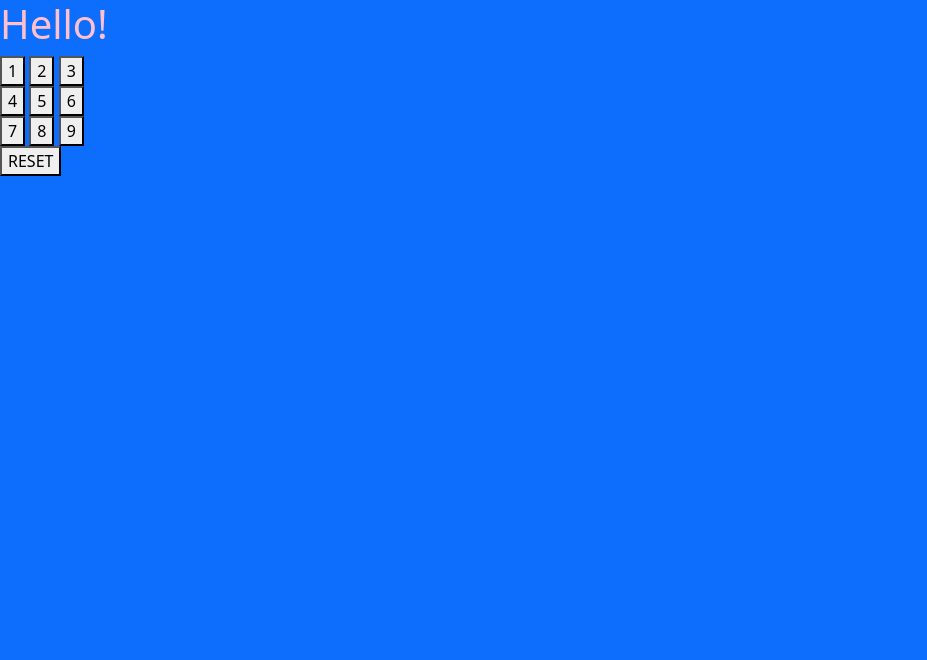
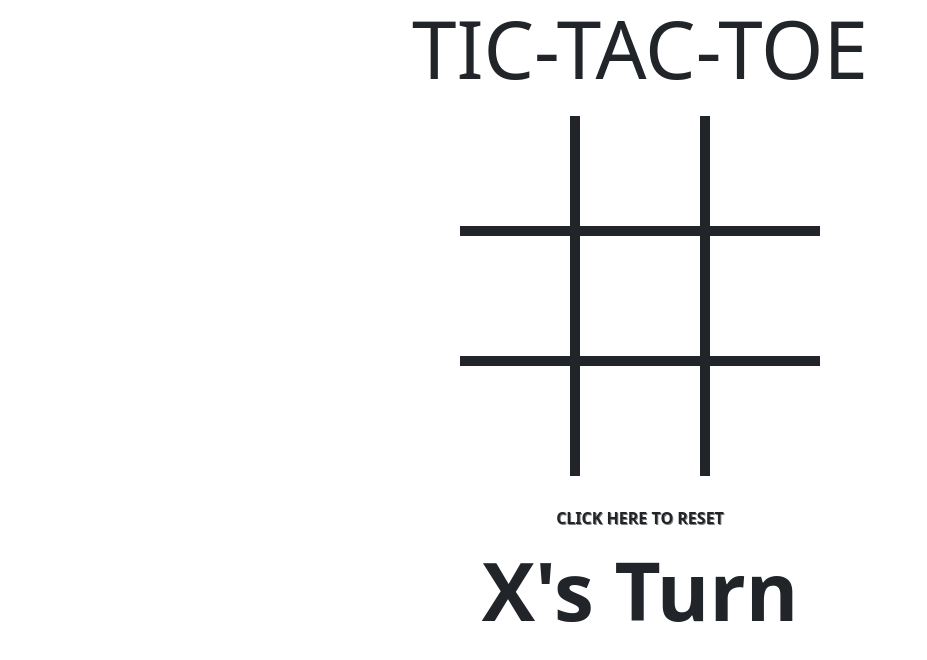
Before and after one commit to hpknollenberg/tic-tac-toe, a website built with Vite: page index.html in a window 1280 px wide. Shown: the whole page, without its empty margins (0-927 px from the left). Built offline with nearby package versions, Linux system fonts and the light colour scheme.

Commit message:
Should Have done

```diff
--- a/css/style.css
+++ b/css/style.css
@@ -1,3 +1,138 @@
 h1 {
-  color: pink;
+  text-align: center;
+  font-size: 10vh;
+  margin-bottom: 2.5vh;
 }
+
+#buttonOne {
+  border-bottom-style: solid;
+  border-right-style: solid;
+  border-width: 10px;
+  text-align: center;
+  height: 15vh;
+  line-height: 15vh;
+  width: 15vh;
+  font-size: 4rem;
+}
+
+#buttonTwo {
+  border-bottom-style: solid;
+  border-width: 10px;
+  text-align: center;
+  height: 15vh;
+  line-height: 15vh;
+  width: 15vh;
+  font-size: 4rem;
+}
+
+#buttonThree {
+  border-bottom-style: solid;
+  border-left-style: solid;
+  border-width: 10px;
+  text-align: center;
+  height: 15vh;
+  line-height: 15vh;
+  width: 15vh;
+  font-size: 4rem;
+}
+
+#buttonFour {
+  border-right-style: solid;
+  border-width: 10px;
+  text-align: center;
+  height: 15vh;
+  line-height: 15vh;
+  width: 15vh;
+  font-size: 4rem;
+}
+
+#buttonFive {
+  text-align: center;
+  height: 15vh;
+  line-height: 15vh;
+  width: 15vh;
+  font-size: 4rem;
+}
+
+#buttonSix {
+  border-left-style: solid;
+  border-width: 10px;
+  text-align: center;
+  height: 15vh;
+  line-height: 15vh;
+  width: 15vh;
+  font-size: 4rem;
+}
+
+#buttonSeven {
+  border-right-style: solid;
+  border-top-style: solid;
+  border-width: 10px;
+  text-align: center;
+  height: 15vh;
+  line-height: 15vh;
+  width: 15vh;
+  font-size: 4rem;
+}
+
+#buttonEight {
+  border-top-style: solid;
+  border-width: 10px;
+  text-align: center;
+  height: 15vh;
+  line-height: 15vh;
+  width: 15vh;
+  font-size: 4rem;
+}
+
+#buttonNine {
+  border-top-style: solid;
+  text-align: center;
+  border-left-style: solid;
+  border-width: 10px;
+  height: 15vh;
+  line-height: 15vh;
+  width: 15vh;
+  font-size: 4rem;
+}
+
+#reset {
+  text-align: center;
+  height: fit-content;
+  font-weight: bold;
+  margin: 10px;
+  padding: 10px;
+  text-shadow: 1px 1px grey;
+  font-size: 1rem;
+  margin-top: 2.5vh;
+}
+
+#reset:hover {
+  cursor: pointer;
+  border: solid;
+  background-color: yellow;
+}
+
+#message {
+  text-align: center;
+  height: 10vh;
+  line-height: 10vh;
+  font-size: 10vh;
+  font-weight: bold;
+}
+
+.button:hover {
+  cursor: pointer;
+}
+
+.button {
+  font-weight: bold;
+}
+
+.button:hover {
+  background-color: red;
+}
+
+.button:active {
+  background-color: blue;
+}
--- a/index.html
+++ b/index.html
@@ -10,23 +10,30 @@
     <!-- project styles -->
     <link rel="stylesheet" href="./css/style.css">
   </head>
-  <body class="bg-primary">
+  <body class="">
     <div id="app">
-      <h1>Hello!</h1>
-      <button id="buttonOne">1</button>
-      <button id="buttonTwo">2</button>
-      <button id="buttonThree">3</button>
-      <br>
-      <button id="buttonFour">4</button>
-      <button id="buttonFive">5</button>
-      <button id="buttonSix">6</button>
-      <br>
-      <button id="buttonSeven">7</button>
-      <button id="buttonEight">8</button>
-      <button id="buttonNine">9</button>
-      <br>
-      <button id="reset">RESET</button>
-      <p id="message"></p>
+      <h1>TIC-TAC-TOE</h1>
+      <div class="container">
+        <div id="first-row" class="d-flex row justify-content-center vw-75">
+          <div id="buttonOne" class="button col-2"></div>
+          <div id="buttonTwo" class="button col-2"></div>
+          <div id="buttonThree" class="button col-2"></div>
+        </div>
+        <div id="second-row" class="d-flex row justify-content-center vw-75">
+          <div id="buttonFour" class="button col-2"></div>
+          <div id="buttonFive" class="button col-2"></div>
+          <div id="buttonSix" class="button col-2"></div>
+        </div>
+        <div id="third-row" class="d-flex row justify-content-center vw-75">
+          <div id="buttonSeven" class="button col-2"></div>
+          <div id="buttonEight" class="button col-2"></div>
+          <div id="buttonNine" class="button col-2"></div>
+        </div>
+      </div>
+      <div class="d-flex justify-content-center vw-75 p-0">
+        <p id="reset">CLICK HERE TO RESET</p>
+      </div>
+      <p id="message">X's Turn</p>
     </div>
 
     <!-- BootStrap JavaScript -->
--- a/js/main.js
+++ b/js/main.js
@@ -27,6 +27,7 @@ let turnX = true;
 let winX = false;
 let winO = false;
 let draw = false;
+let gameOver = false;
 
 
     document.getElementById("buttonOne").addEventListener("click", () => {//When button is clicked...
@@ -156,15 +157,20 @@ document.getElementById("buttonNine").addEventListener("click", () => {//When bu
     })
 
 
+
 function display(button, id) {
+    if (gameOver !== true) {
         if (turnX === true) { //X
             document.getElementById(`${id}`).innerHTML = "X";//display X
             turnX = false;
+            document.getElementById("message").innerHTML = "O's Turn";
             return true;
         } else {
             document.getElementById(`${id}`).innerHTML = "O";//display X
             turnX = true;
+            document.getElementById("message").innerHTML = "X's Turn";
             return true;
+        }
     }
 }
 
@@ -191,6 +197,7 @@ function checkX() {
     }
     if (winX === true) {
         document.getElementById("message").innerHTML = "X WINS";
+        gameOver = true;
     } else {
         checkDraw();
     }
@@ -219,6 +226,7 @@ function checkO() {
 
     if (winO === true) {
         document.getElementById("message").innerHTML = "O WINS";;
+        gameOver = true;
     } else {
         checkDraw();
     }
@@ -240,6 +248,7 @@ function checkDraw() {
 
     if (draw === true) {
         document.getElementById("message").innerHTML = "DRAW";
+        gameOver = true;
     }
 }
 
@@ -272,17 +281,18 @@ function reset () {
     winX = false;
     winO = false;
     draw = false;
+    gameOver = false;
 
 
-    document.getElementById(`buttonOne`).innerHTML = "1";//display X
-    document.getElementById(`buttonTwo`).innerHTML = "2";//display X
-    document.getElementById(`buttonThree`).innerHTML = "3";//display X
-    document.getElementById(`buttonFour`).innerHTML = "4";//display X
-    document.getElementById(`buttonFive`).innerHTML = "5";//display X
-    document.getElementById(`buttonSix`).innerHTML = "6";//display X
-    document.getElementById(`buttonSeven`).innerHTML = "7";//display X
-    document.getElementById(`buttonEight`).innerHTML = "8";//display X
-    document.getElementById(`buttonNine`).innerHTML = "9";//display X
+    document.getElementById(`buttonOne`).innerHTML = "";//display X
+    document.getElementById(`buttonTwo`).innerHTML = "";//display X
+    document.getElementById(`buttonThree`).innerHTML = "";//display X
+    document.getElementById(`buttonFour`).innerHTML = "";//display X
+    document.getElementById(`buttonFive`).innerHTML = "";//display X
+    document.getElementById(`buttonSix`).innerHTML = "";//display X
+    document.getElementById(`buttonSeven`).innerHTML = "";//display X
+    document.getElementById(`buttonEight`).innerHTML = "";//display X
+    document.getElementById(`buttonNine`).innerHTML = "";//display X
 
-    document.getElementById("message").innerHTML = "";
+    document.getElementById("message").innerHTML = "X's Turn";
 }
```
Lines whose indentation alone changed are shown as unchanged.
